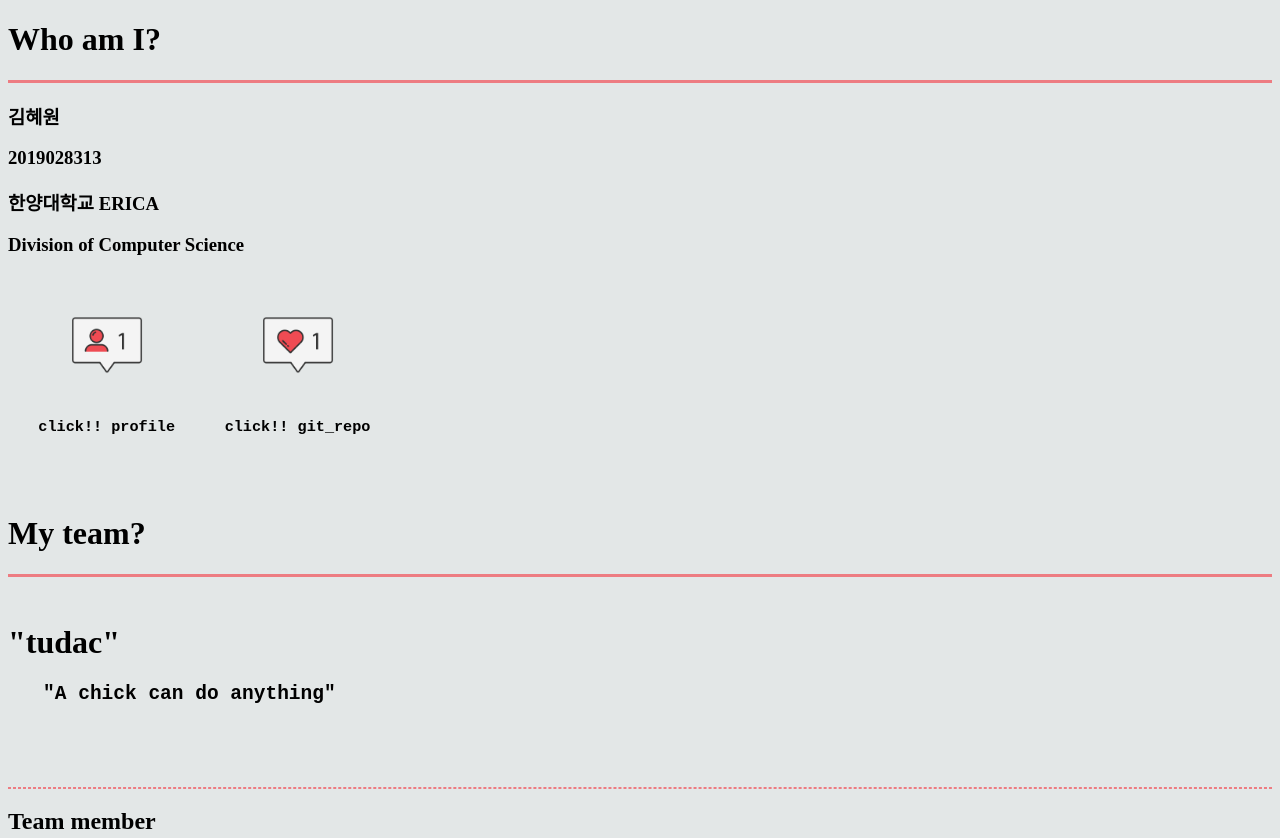
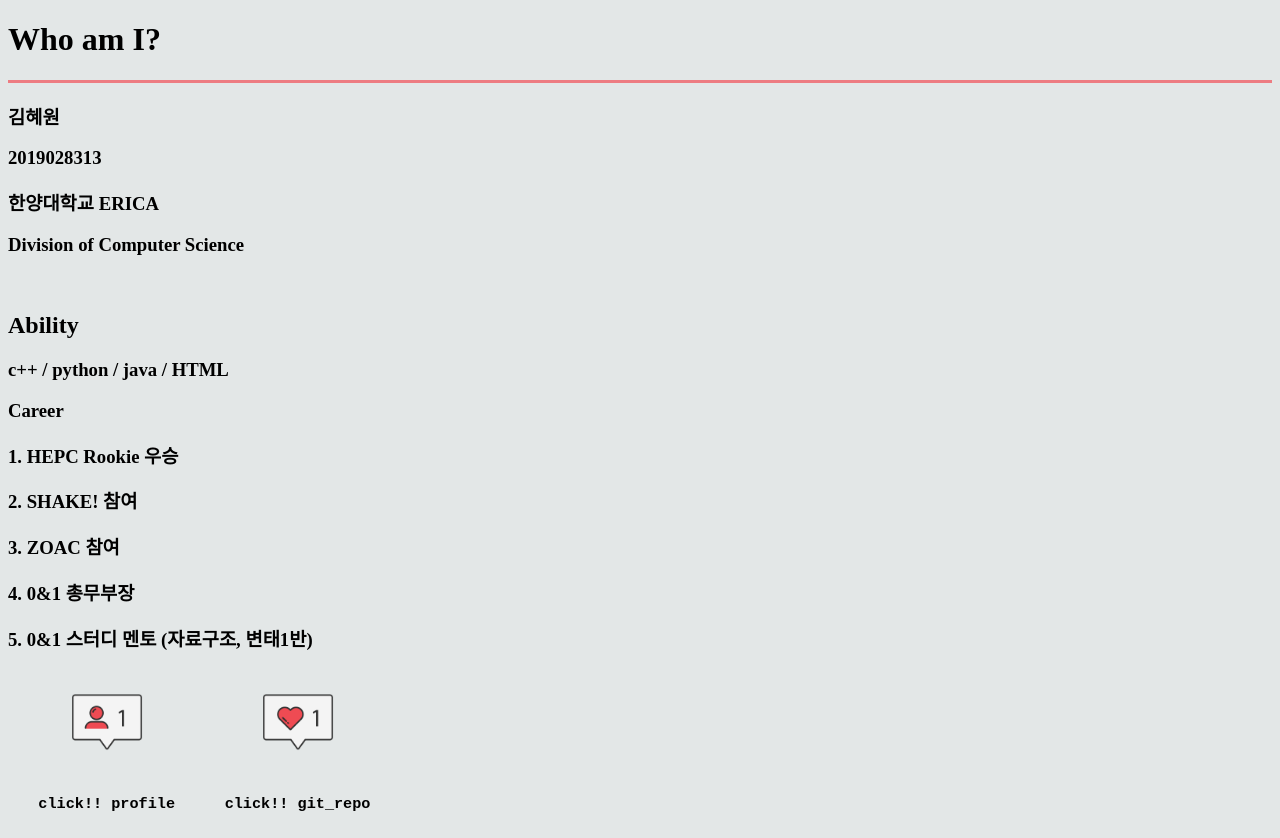
Before and after one commit to iopopoi/my_repo_, a plain HTML site: page week4/index.html in a window 1280 px wide. Shown: the top 838 px of the page. Drawn offline with Linux system fonts and the light colour scheme.

Commit message:
career/ability

```diff
--- a/week4/index.html
+++ b/week4/index.html
@@ -19,7 +19,13 @@
                     <h3>김혜원</h3>
                     <h3>2019028313</h3>
                     <h3>한양대학교 ERICA</h3>
-                    <h3>Division of Computer Science</h3><br>
+                    <h3>Division of Computer Science</h3>
+                    <br>
+                    <h2>Ability</h2>
+                    <h3>c++ / python / java / HTML</h3>
+                    <h3>Career</h3>
+                    <h3>1. HEPC Rookie 우승</h3><h3>2. SHAKE! 참여</h3><h3>3. ZOAC 참여</h3><h3>4. 0&1 총무부장</h3><h3>5. 0&1 스터디 멘토 (자료구조, 변태1반)</h3>
+                    </h3>
                     <table>
                         <tr>
                             <th>
```
